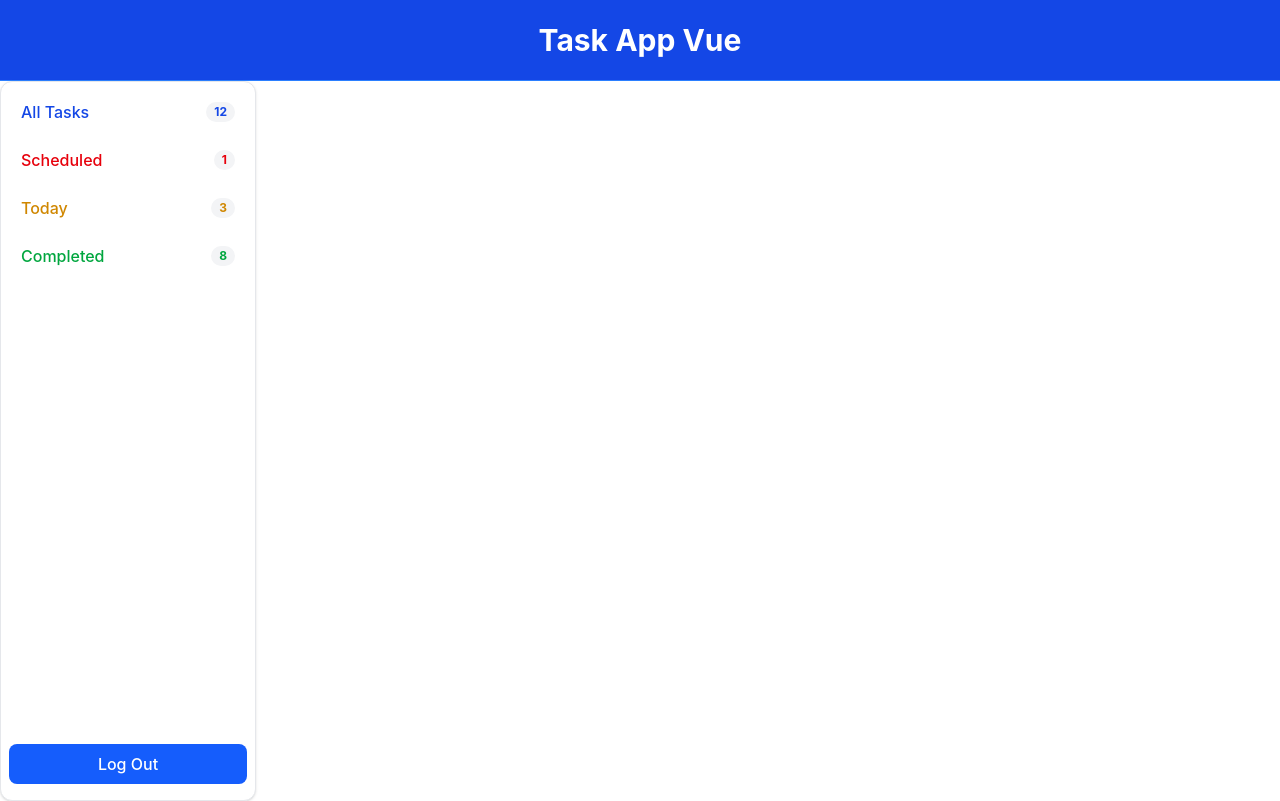
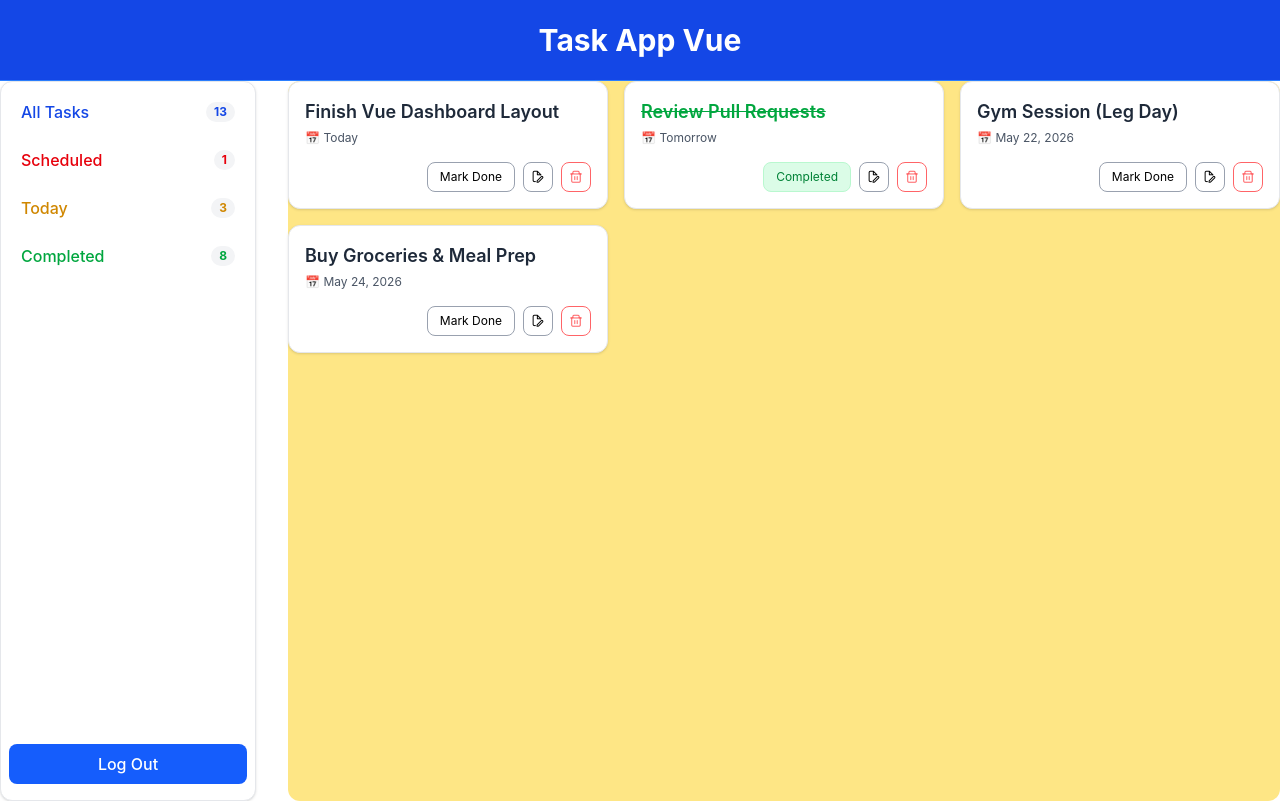
Before and after one commit to Daykal/taskAppVue, a Vue app in the folder taskApp-vue/: page / in a window 1280 px wide. Built offline with nearby package versions, Linux system fonts and the light colour scheme; the HTML template or start-up script is replaced by a standard one.

Commit message:
add task layout, card, list, install pi icons

```diff
--- a/taskApp-vue/package.json
+++ b/taskApp-vue/package.json
@@ -20,6 +20,7 @@
     "@tailwindcss/vite": "^4.3.0",
     "install": "^0.13.0",
     "npm": "^11.14.1",
+    "primeicons": "^7.0.0",
     "tailwindcss": "^4.3.0",
     "vue": "^3.5.32",
     "vue-router": "^5.0.4",
--- /dev/null
+++ b/taskApp-vue/src/components/TaskCard.vue
@@ -0,0 +1,47 @@
+<script setup lang="ts">
+interface Task {
+  id: string
+  title: string
+  dueDate?: string
+  isCompleted: boolean
+}
+
+defineProps<{ task: Task }>()
+</script>
+
+<template>
+  <div
+    class="bg-white rounded-xl shadow-sm border border-gray-200 p-4 flex flex-col justify-between min-h-30"
+  >
+    <div>
+      <h3
+        :class="[
+          'font-semibold text-gray-800 text-lg',
+          task.isCompleted ? 'line-through text-green-600' : '',
+        ]"
+      >
+        {{ task.title }}
+      </h3>
+      <p v-if="task.dueDate" class="text-xs text-gray-600 mt-1">📅 {{ task.dueDate }}</p>
+    </div>
+
+    <div class="flex justify-end mt-4 gap-2">
+      <button
+        :class="[
+          'text-xs px-3 py-1.5 rounded-lg border transition-colors',
+          task.isCompleted
+            ? 'bg-green-100 text-green-700 border-green-200'
+            : 'bg-white border-gray-400 hover:bg-gray-100',
+        ]"
+      >
+        {{ task.isCompleted ? 'Completed' : 'Mark Done' }}
+      </button>
+      <button
+        class="text-xs px-2 py-1.5 rounded-lg border border-gray-400 transition-colors hover:bg-gray-100 pi pi-file-edit"
+      ></button>
+      <button
+        class="text-xs px-2 py-1.5 rounded-lg border transition-colors text-red-400 hover:bg-red-100 pi pi-trash"
+      ></button>
+    </div>
+  </div>
+</template>
--- /dev/null
+++ b/taskApp-vue/src/components/TaskLayout.vue
@@ -0,0 +1,47 @@
+<script setup lang="ts">
+import { ref } from 'vue'
+import Sidebar from './Sidebar.vue'
+import TaskList from './TaskList.vue';
+
+const myTaskStats = ref({
+  all: 13,
+  today: 3,
+  scheduled: 1,
+  completed: 8,
+})
+const taskList = ref([
+  {
+    id: "task-1",
+    title: "Finish Vue Dashboard Layout",
+    dueDate: "Today",
+    isCompleted: false
+  },
+  {
+    id: "task-2",
+    title: "Review Pull Requests",
+    dueDate: "Tomorrow",
+    isCompleted: true
+  },
+  {
+    id: "task-3",
+    title: "Gym Session (Leg Day)",
+    dueDate: "May 22, 2026",
+    isCompleted: false
+  },
+  {
+    id: "task-4",
+    title: "Buy Groceries & Meal Prep",
+    dueDate: "May 24, 2026",
+    isCompleted: false
+  }
+])
+</script>
+
+<template>
+  <div class="flex flex-col md:flex-row gap-8">
+    <Sidebar :stats="myTaskStats"></Sidebar>
+    <main class="w-full bg-amber-200 border-rose-300 rounded-xl">
+        <TaskList :tasks="taskList"></TaskList>
+    </main>
+  </div>
+</template>
--- /dev/null
+++ b/taskApp-vue/src/components/TaskList.vue
@@ -0,0 +1,18 @@
+<script setup lang="ts">
+import TaskCard from './TaskCard.vue'
+
+interface Task {
+  id: string
+  title: string
+  dueDate?: string
+  isCompleted: boolean
+}
+
+defineProps<{ tasks: Task[] }>()
+</script>
+
+<template>
+  <div class="grid grid-cols-1 sm:grid-cols-2 lg:grid-cols-3 gap-4">
+    <TaskCard v-for="task in tasks" :key="task.id" :task="task" />
+  </div>
+</template>
--- a/taskApp-vue/src/main.ts
+++ b/taskApp-vue/src/main.ts
@@ -4,6 +4,8 @@ import App from './App.vue'
 import router from './router'
 import Toast from "vue-toastification"
 import "vue-toastification/dist/index.css"
+import 'primeicons/primeicons.css'
+
 
 const app = createApp(App)
 
--- a/taskApp-vue/src/views/HomeView.vue
+++ b/taskApp-vue/src/views/HomeView.vue
@@ -1,15 +1,6 @@
 <script setup lang="ts">
-import Sidebar from '@/components/Sidebar.vue';
-import { ref } from 'vue';
-
-const myTaskStats = ref({
-  all: 12,
-  today: 3,
-  scheduled: 1,
-  completed: 8
-})
-
+import TaskLayout from '@/components/TaskLayout.vue'
 </script>
 <template>
-    <Sidebar :stats="myTaskStats"></Sidebar>
+  <TaskLayout></TaskLayout>
 </template>
```
Also changed, not shown: 1 other file (tests, documents, lock files or other folders).
